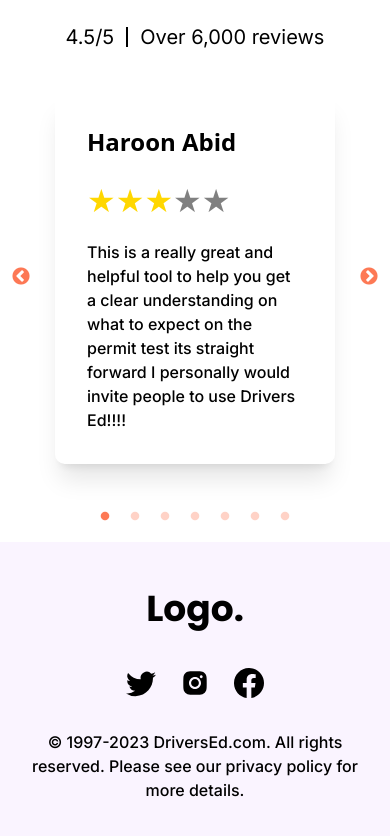
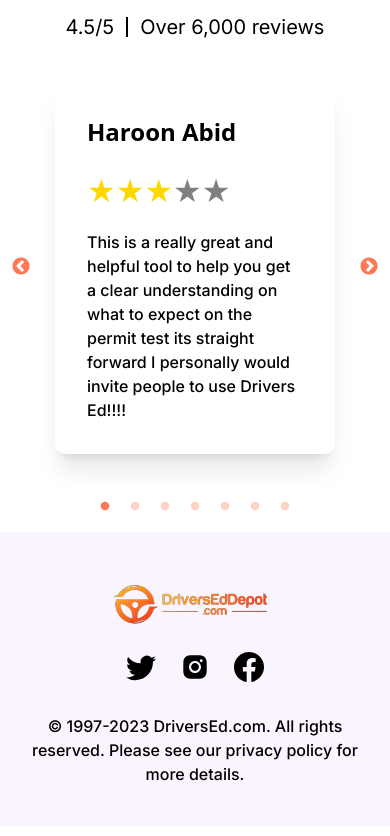
Before and after one commit to gulnabi-afridi/traffic-school, a Next.js app: page / in a window 390 px wide. Shown: the part 3804-4640 px from the top of the page. Built offline with nearby package versions, Linux system fonts and the light colour scheme.

Commit message:
make it responsive

```diff
--- a/src/layout/MainLayout/Footer.tsx
+++ b/src/layout/MainLayout/Footer.tsx
@@ -4,17 +4,23 @@
 import { BsTwitter } from "react-icons/bs";
 import { AiFillInstagram } from "react-icons/ai";
 import { BsFacebook } from "react-icons/bs";
+import Image from "next/image";
 
 function Footer() {
   return (
     <Wrapper styles="py-10 bg-white-cool">
       <div className="w-full flex flex-col gap-8 justify-center items-center">
         {/* ====> logo */}
-        <p className="text-black-main text-[36px] sm:text-[50px] font-bold font-poppins">
-          Logo.
-        </p>
+        <div className="w-[180px] sm:w-[240px] h-[120px] relative -mt-6">
+          <Image
+            src="/assets/logo.png"
+            fill
+            className="object-contain"
+            alt=""
+          />
+        </div>
         {/* ====> social icons */}
-        <div className="flex justify-center items-center gap-6">
+        <div className="flex justify-center items-center gap-6 -mt-12 sm:-mt-10">
           {Social.map((item, index) => {
             return (
               <Link key={index} href="#">
@@ -31,7 +37,6 @@
     </Wrapper>
   );
 }
-
 
 const Social = [
   {
--- a/src/layout/MainLayout/Header.tsx
+++ b/src/layout/MainLayout/Header.tsx
@@ -15,9 +15,9 @@
 
   return (
     <Wrapper>
-      <div className="w-full h-[80px] md:h-[100px] flex justify-between items-center">
+      <div className="w-full h-[70px] md:h-[100px] flex justify-between items-center">
         {/* ====> logo */}
-        <div className="w-[240px] h-[120px] relative">
+        <div className="w-[180px] sm:w-[240px] h-[120px] relative">
           <Image
             src="/assets/logo.png"
             fill
@@ -92,14 +92,22 @@
                 <div className="flex flex-col justify-center items-center gap-8 mt-16">
                   {Data.Navibar.map((navi, index) => {
                     return (
-                      <Link
+                      <ScrollLink
+                        onClick={() => setIsOpen(false)}
                         key={index}
-                        onClick={() => setIsOpen(false)}
-                        href={navi.path}
+                        to={navi.path}
+                        spy={true}
+                        smooth={true}
+                        hashSpy={true}
+                        offset={0}
+                        duration={800}
+                        isDynamic={true}
+                        ignoreCancelEvents={false}
+                        spyThrottle={500}
                         className="text-white-main capitalize text-[16px] md:text-[20px] font-inter"
                       >
                         {navi.name}
-                      </Link>
+                      </ScrollLink>
                     );
                   })}
                 </div>
```
